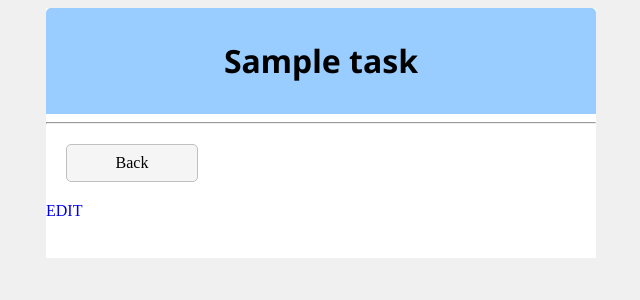
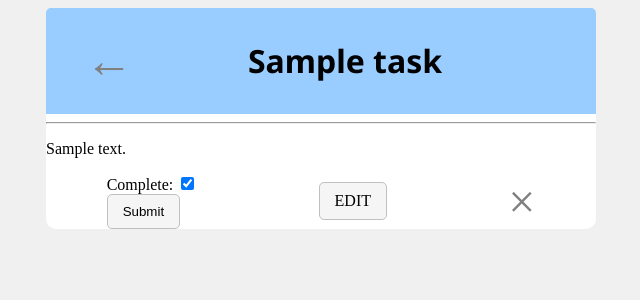
Before and after one commit to Lo-GR/django-todo, a Django app: page /task/1/ in a window 1280 px wide. Shown: the top 300 px of the page, without its empty margins (327-967 px from the left). Run offline with Django 5.2, Linux system fonts and the light colour scheme; a user stored in the database is signed in; tables that the repository leaves empty hold one stand-in row (values such as "Sample post").

Commit message:
restructure view page

```diff
--- a/base/static/base/styles.css
+++ b/base/static/base/styles.css
@@ -42,6 +42,7 @@ input {
   display: flex;
   width: 100%;
   justify-content: space-around;
+  align-items: center;
 
 }
 
@@ -55,7 +56,7 @@ input {
   display: flex;
   justify-content: center;
   align-items: center;
-  margin-bottom: 16px;
+  max-height: 20px;
 }
 
 .buttonLink a {
@@ -72,7 +73,8 @@ button:focus {
 .container {
   max-width: 550px;
   margin: auto;
-  background-color: white
+  background-color: white;
+  border-radius: 10px;
 }
 
 .headerBar {
--- a/base/templates/base/task.html
+++ b/base/templates/base/task.html
@@ -1,13 +1,32 @@
 {% extends 'base/main.html' %}
 {% block content %}
 
-<div style='height: 250px'>
-  <div class='headerBar'>
-    <h1>  {{ task }} </h1>
+<div >
+  <div class='headerBar' style='align-items:center'>
+    <a style='font-size: 48px;
+    color: grey;' href="{% url 'tasks' %}">&#8592;</a>
+    <div style='width: 80%;
+    display: flex;
+    justify-content: center;'>
+      <h1>  {{ task }} </h1>
+    </div>
+
   </div>
   <hr>
-  <a class='buttonLink' style='text-decoration:none;margin:20px' href="{% url 'tasks' %}">Back</a>
-  <a href="{% url 'task-update' task.id %}">EDIT</a>
+  <div>
+
+  </div>
+  <p> {{ task.description }} </p>
+
+  <div class='buttonLinks'>
+    <form method='POST' action=''>
+      {% csrf_token %}
+      {{form}}
+      <button type='submit'>Submit</button>
+    </form>
+    <a class='buttonLink' href="{% url 'task-update' task.id %}">EDIT</a>
+    <a style='font-size: 48px;color: grey;' href="{% url 'task-delete' task.id %}">&#215;</a>
+  </div>
 </div>
 
 {% endblock content %}
--- a/base/views.py
+++ b/base/views.py
@@ -55,8 +55,10 @@ class TaskList(LoginRequiredMixin, ListView):
     context['search_input'] = search_input
     return context
 
-class TaskDetail(LoginRequiredMixin, DetailView):
+class TaskDetail(LoginRequiredMixin, DetailView, UpdateView):
   model = Task
+  fields = ['complete']
+  success_url = reverse_lazy('tasks')
   context_object_name = 'task'
   template_name = 'base/task.html'
 
```
